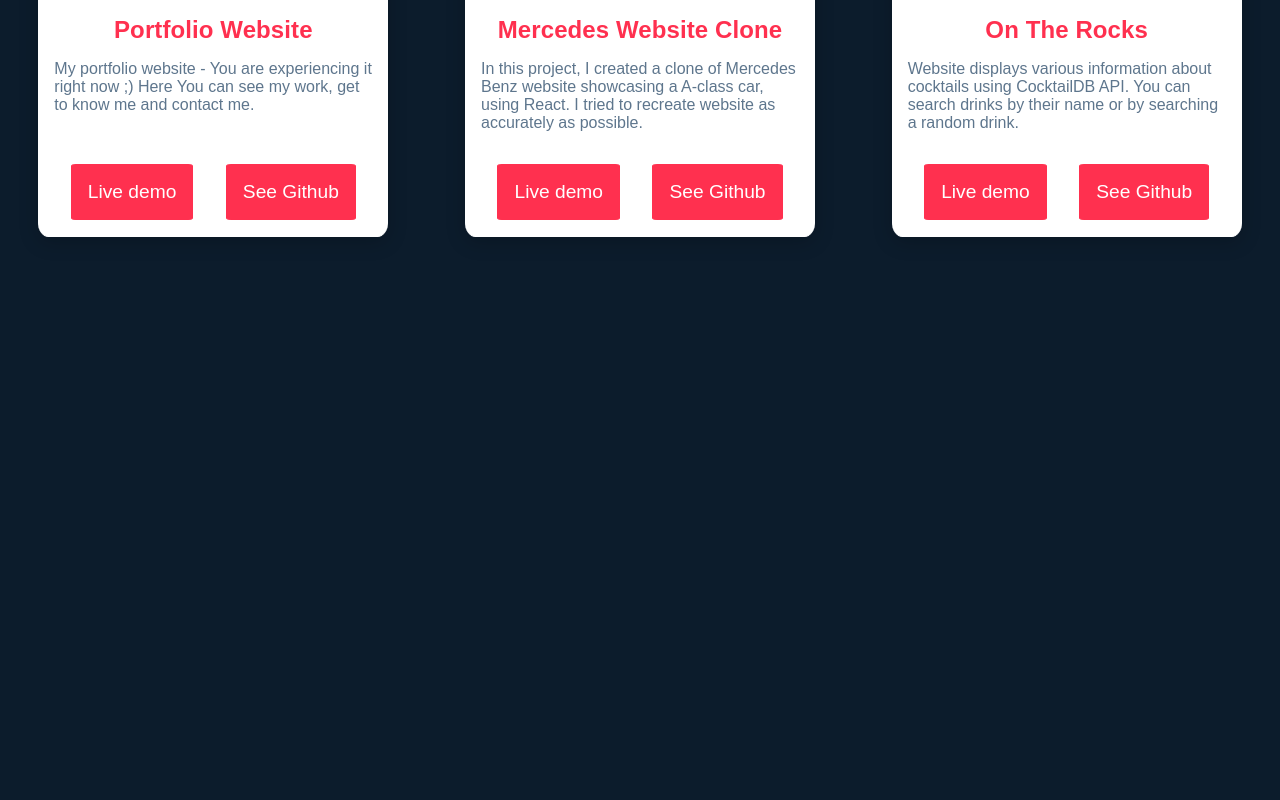
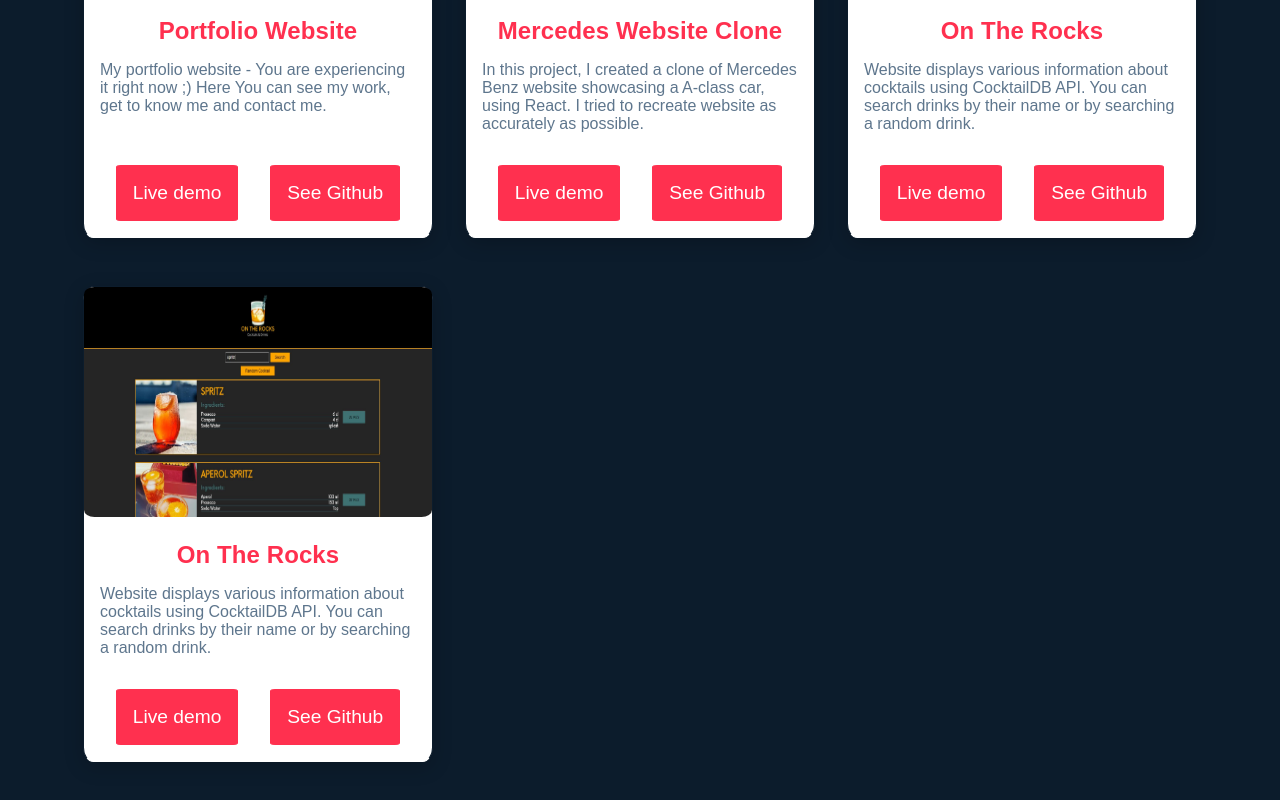
Before and after one commit to fstawicki/fstawicki_portfolio, a React (Create React App) app: page / in a window 1280 px wide. Shown: the part 2888-3688 px from the top of the page. Built offline with nearby package versions, Linux system fonts and the light colour scheme.

Commit message:
fix grid css

```diff
--- a/package.json
+++ b/package.json
@@ -6,6 +6,7 @@
     "@testing-library/jest-dom": "^5.16.4",
     "@testing-library/react": "^13.3.0",
     "@testing-library/user-event": "^13.5.0",
+    "framer-motion": "^7.0.0",
     "react": "^18.2.0",
     "react-dom": "^18.2.0",
     "react-icons": "^4.4.0",
--- a/src/components/Projects.jsx
+++ b/src/components/Projects.jsx
@@ -37,6 +37,13 @@
             description={'Website displays various information about cocktails using CocktailDB API. You can search drinks by their name or by searching a random drink.'}
             area={'card3'}
           />
+          <Card
+            title={'On The Rocks'}
+            image={imageCocktail}
+            alt={'On The Rocks demo'}
+            description={'Website displays various information about cocktails using CocktailDB API. You can search drinks by their name or by searching a random drink.'}
+            area={'card4'}
+          />
         </div>
     </StyledProjects>
   )
--- a/src/components/UI/Card.styled.jsx
+++ b/src/components/UI/Card.styled.jsx
@@ -1,6 +1,8 @@
 import styled from "styled-components";
 
 export const StyledCard = styled.a.attrs({})`
+
+justify-self: center;
 
     display: block;
     grid-area: ${props => props.area};
@@ -8,6 +10,7 @@
 
     text-decoration: none;
 
+    border: 1px solid ${({theme}) => theme.bgcolor};
     border-bottom: 1px solid white;
     border-radius: 3%;
     background-color: white;
@@ -81,7 +84,7 @@
 
 
     .projectImage{
-        width: 350px;
+        width: 100%;
         height: 230px;
         background-position: center;
         background-repeat: no-repeat;
--- a/src/components/styles/Projects.styled.jsx
+++ b/src/components/styles/Projects.styled.jsx
@@ -7,14 +7,13 @@
 
     .cardsWrapper{
 
-        /* margin: 0 auto;
-        width: 70%; */
         display: grid;
-        display: grid;
-        justify-items: center;
-        max-width: 100vw;
+        grid-template-columns: auto repeat(3, 350px) auto;
+        grid-row-gap: 3rem;
+        grid-column-gap: 2rem;
         grid-template-areas:
-        "card1 card2 card3";
+        ". card1 card2 card3 ."
+        ". card4 . . .";
 
         .PageTitle{
             grid-area: PageTitle;
@@ -27,6 +26,15 @@
         font-size: 3rem;
         text-align: center;
         padding: 8rem 0 8rem 0;
+
+        ::-moz-selection { /* Code for Firefox */
+            color: white;
+            background: ${ ({theme}) => theme.accent };
+        }
+        ::selection {
+            color: white;
+            background: ${ ({theme}) => theme.accent };
+        }
     }
 
 `
```
Also changed, not shown: 1 other file (tests, documents, lock files or other folders).
